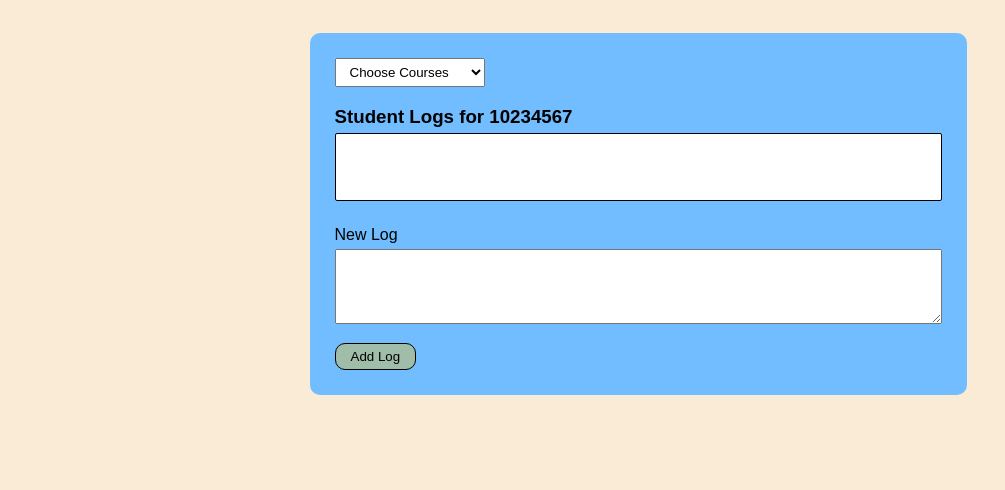
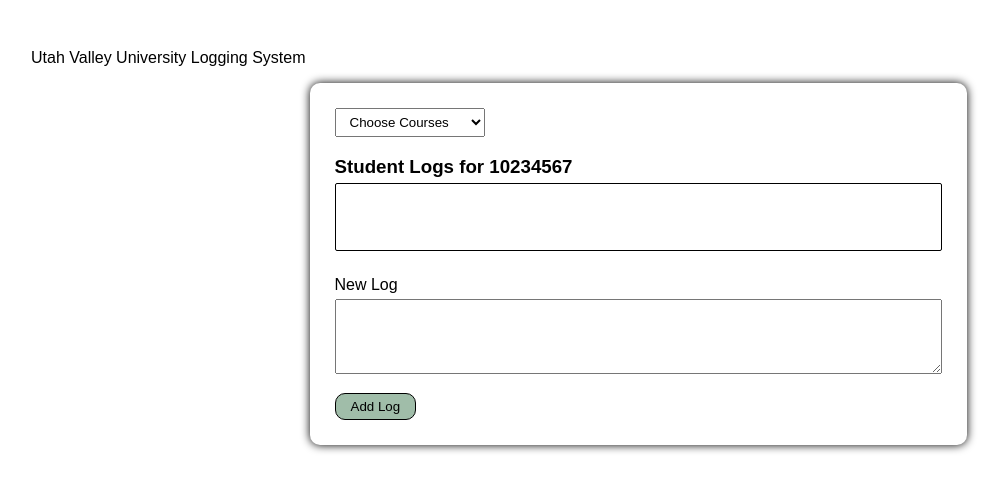
Before and after one commit to WestynD/Dark-Mode-and-UVU-Branding, a website: page public/index.html in a window 1280 px wide. Shown: the whole page, without its empty margins (2-1007 px from the left). Drawn offline with Linux system fonts and the light colour scheme; no server answers.

Commit message:
2 files modified

```diff
--- a/public/index.html
+++ b/public/index.html
@@ -13,6 +13,9 @@
     <link rel="stylesheet" href="style.css" />
   </head>
   <body onload="onPageLoad()">
+    <head>
+      <p>Utah Valley University Logging System</p>
+    </head>
     <form id="logForm">
       <select
         aria-label="Select Course"
--- a/public/style.css
+++ b/public/style.css
@@ -1,12 +1,17 @@
 body {
   padding: 25px;
-  background-color: antiquewhite;
+  background-color: #fff;
   font-family: Arial, Helvetica, sans-serif;
   box-sizing: border-box;
 }
 
+header {
+  background-color: #275d38;
+}
+
 form {
-  background-color: rgb(113, 189, 255);
+  box-shadow: 0px 0px 10px black;
+  background-color: #fff;
   padding: 25px;
   border-radius: 10px;
   width: 50%;
```
